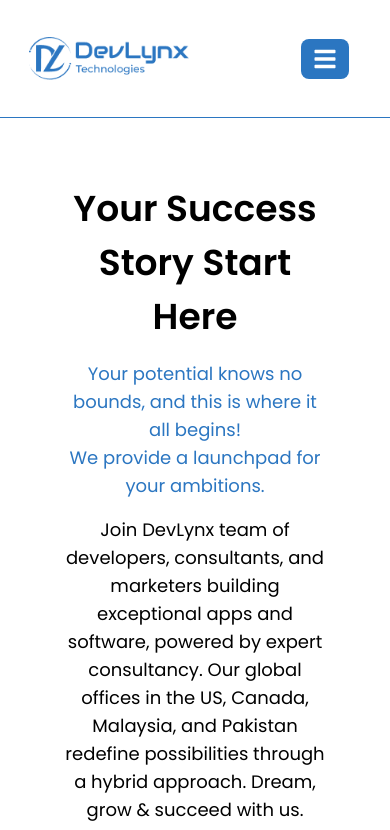
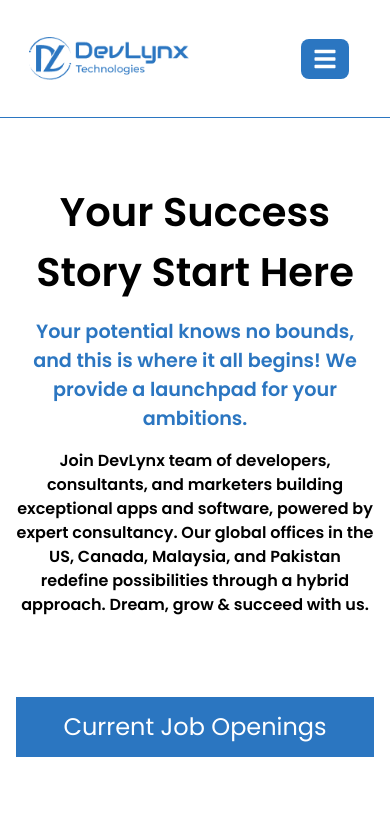
Before and after one commit to mohsin8888/Devlynx, a React (Create React App) app: page /careers in a window 390 px wide. Shown: the top 830 px of the page. Built offline with nearby package versions, Linux system fonts and the light colour scheme.

Commit message:
Carrers responsive

```diff
--- a/src/pages/Careers.jsx
+++ b/src/pages/Careers.jsx
@@ -4,17 +4,16 @@ import { Jobcard } from "../components/Careers/Jobcard";
 const Careers = () => {
   return (
     <>
-      <MainWrapper>
-        <div class="max-w-full mx-auto text-center">
-          <h2 class="text-4xl poppins font-[600] leading-[54px]  mb-4 text-[#000]">
+      <MainWrapper CustomClass={" !px-4 sm:!px-3"}>
+        <div class="max-w-full ">
+          <h2 class="text-[2.5rem] poppins  text-center font-[600]  mb-4 text-[#000]">
             Your Success Story Start Here
           </h2>
-          <p class="mt-4 text-lg poppins font-[400] text-[#2B76C1]  mb-4">
-            Your potential knows no bounds, and this is where it all begins!{" "}
-            <br />
+          <p class="mt-4 w-[100%] md:w-[80%] lg:w-[50%] text-center  mx-auto text-[1.2rem] poppins font-[600] text-[#2B76C1]  mb-4">
+            Your potential knows no bounds, and this is where it all begins!
             We provide a launchpad for your ambitions.
           </p>
-          <p className="max-w-4xl  mb-20 text-lg poppins font-[400] text-[#000]  ">
+          <p className=" w-[100%] md:w-[80%]  lg::w-[10%]  text-center mx-auto mb-20 text-[1rem] sm:text-[1rem] poppins font-[600] text-[#000]  ">
             Join DevLynx team of developers, consultants, and marketers building
             exceptional apps and software, powered by expert consultancy. Our
             global offices in the US, Canada, Malaysia, and Pakistan redefine
@@ -22,7 +21,7 @@ const Careers = () => {
             us.
           </p>
         </div>
-        <div className=" bg-[#2B76C1] rounded-lg text-[#FFFFFF] text-4xl poppins font-[800] leading-[54px] p-4 w-[90%] max-auto text-center">
+        <div className=" bg-[#2B76C1] sm:rounded-lg text-[#FFFFFF] text-[1.5rem] sm:text-[2.3rem] poppins font-[800]  p-3 sm:p-4  w-[100%] sm:w-[85%] max-auto text-center">
           <span>Current Job Openings</span>
         </div>
       </MainWrapper>
```
